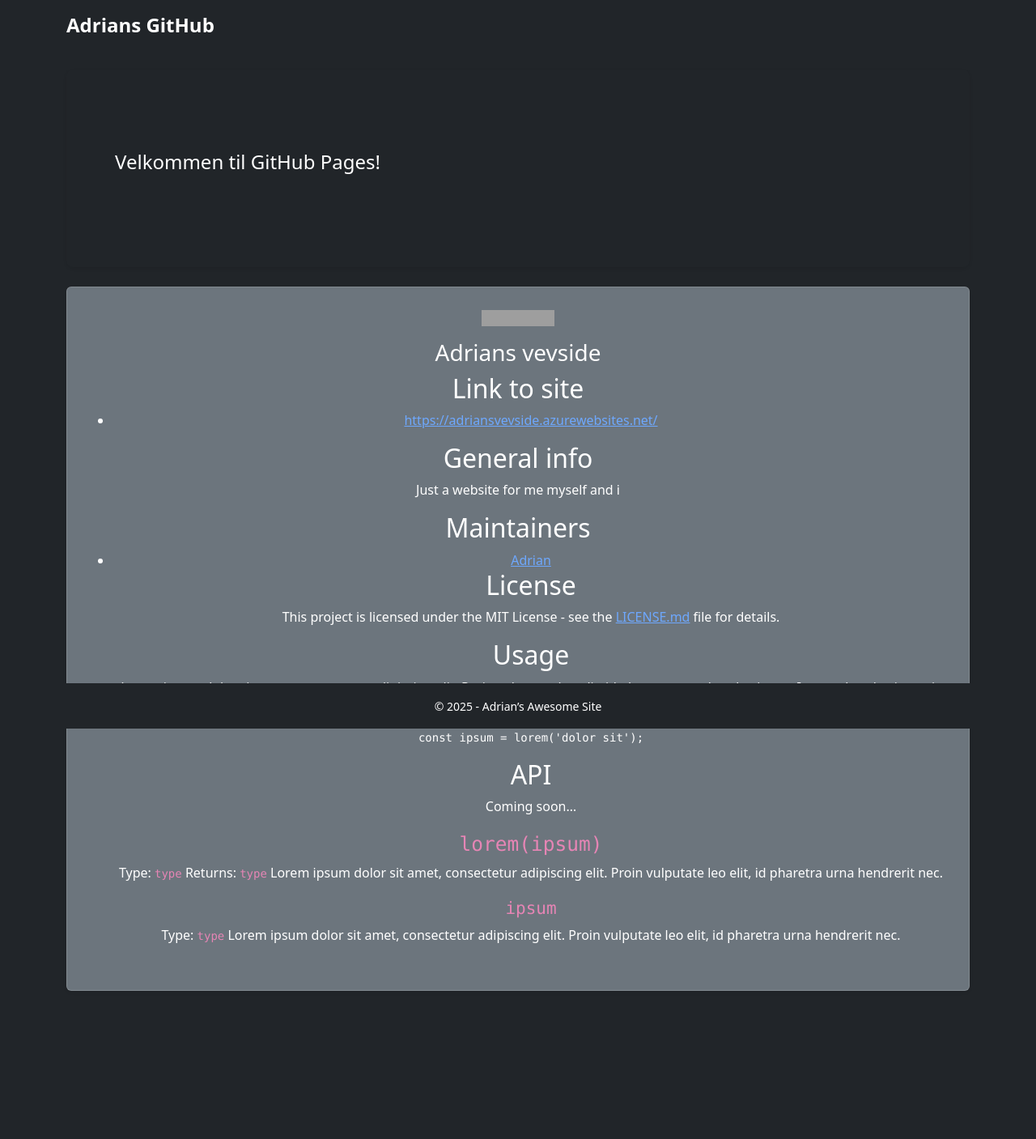
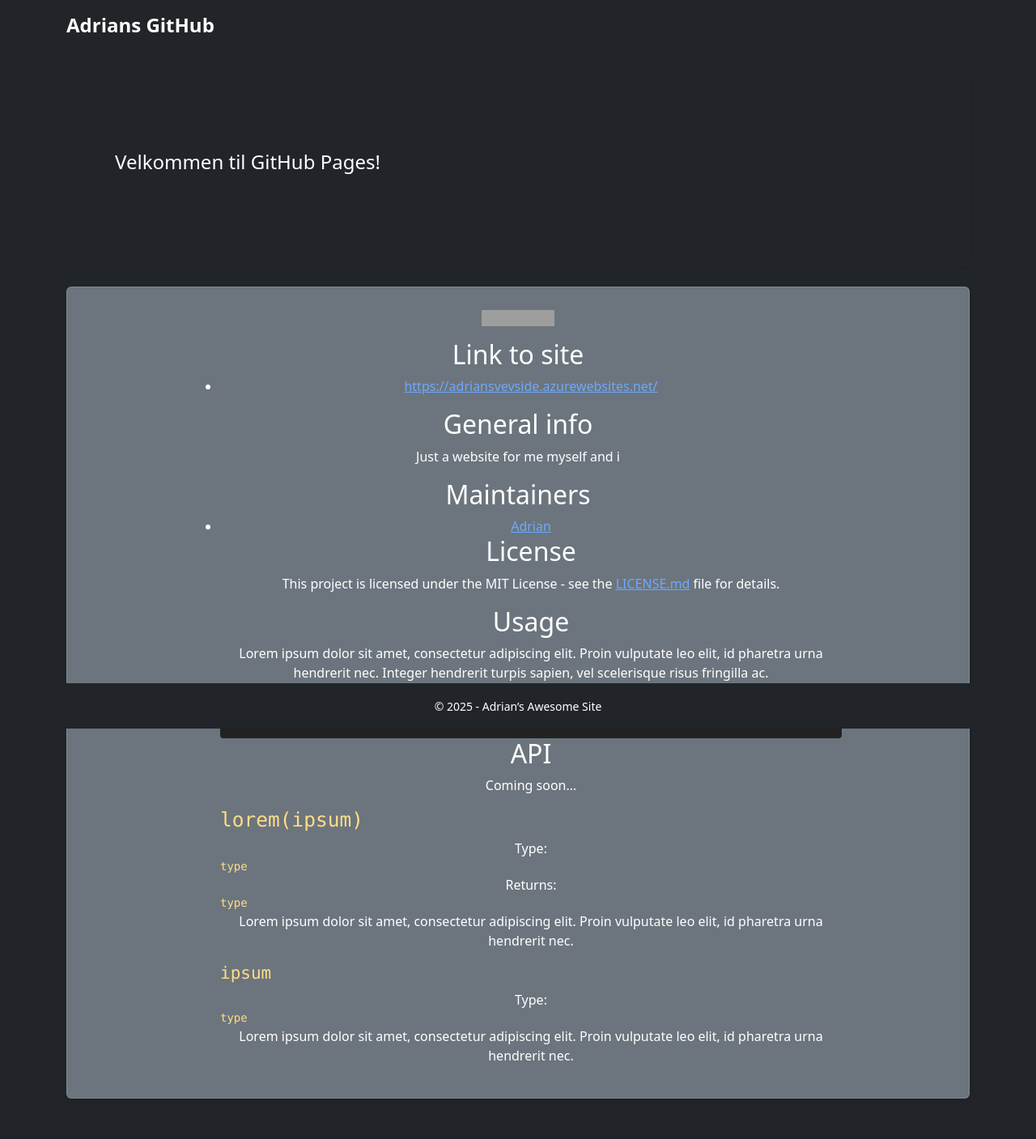
Before and after one commit to Vigdals/AdriansVevside, a Jekyll site: the page built from docs/index.md, in a window 1280 px wide. Shown: the whole page at 81% size. Built offline with Jekyll 4.4.1, drawn with Linux system fonts in a browser that asks for light colours; before the commit the page ends 1274 px from its top, so only the background shows below that; grey boxes are pictures that could not be loaded.

Commit message:
more darker mode

```diff
--- a/docs/_layouts/default.html
+++ b/docs/_layouts/default.html
@@ -4,26 +4,65 @@
     <meta charset="UTF-8" />
     <title>{{ page.title }}</title>
 
-    <!-- Bootstrap CSS -->
+    <!-- Bootstrap CSS (no integrity attrs for simplicity) -->
     <link
       rel="stylesheet"
       href="https://cdn.jsdelivr.net/npm/bootstrap@5.3.0/dist/css/bootstrap.min.css"
     />
 
+    <!-- Some custom CSS overrides -->
     <style>
-      /* Minimal custom overrides */
       body {
-        margin-bottom: 50px; /* footer spacing */
+        margin-bottom: 50px; /* space above the fixed footer */
       }
+
       .navbar-brand {
         font-weight: bold;
         font-size: 1.5rem;
+      }
+
+      /* A narrower container for readability */
+      .content-wrapper {
+        max-width: 800px;   /* change to taste */
+        margin: 0 auto;     /* center horizontally */
+      }
+
+      /* We'll apply .markdown-body so we can style Markdown selectively */
+      .markdown-body h1,
+      .markdown-body h2,
+      .markdown-body h3,
+      .markdown-body p,
+      .markdown-body ul,
+      .markdown-body ol,
+      .markdown-body table,
+      .markdown-body blockquote {
+        text-align: center;
+      }
+
+      /* Code blocks and inline code stay left-aligned */
+      .markdown-body pre,
+      .markdown-body code {
+        text-align: left;
+        margin: 0 auto; /* center the code block itself */
+        display: block;
+      }
+
+      .markdown-body pre {
+        background-color: #222; /* dark background for code block */
+        padding: 1rem;
+        border-radius: 4px;
+      }
+
+      /* Optional: lighten text inside code for better contrast */
+      .markdown-body code {
+        color: #ffdd88;
       }
     </style>
   </head>
 
   <!-- Use Bootstrap's dark theme system -->
   <body data-bs-theme="dark">
+
     <!-- Navbar -->
     <nav class="navbar navbar-expand-lg bg-dark navbar-dark">
       <div class="container">
@@ -51,10 +90,11 @@
         </div>
       </div>
 
-      <!-- Actual Page Content -->
-      <!-- The "text-center" class centers all text inside (including headings, code, etc.) -->
-      <div class="card p-4 shadow-sm bg-secondary text-white text-center">
-        {{ content }}
+      <!-- Wrap the Markdown content in a narrower card -->
+      <div class="card p-4 shadow-sm bg-secondary text-white">
+        <div class="content-wrapper markdown-body">
+          {{ content }}
+        </div>
       </div>
     </div>
 
--- a/docs/index.md
+++ b/docs/index.md
@@ -4,7 +4,6 @@ title: "Home"
 ---
 
 [![Board Status](https://dev.azure.com/adhvi/3093fd49-6d98-446c-b7ea-d0dcd7eda40d/114477e7-bf49-4fd4-bfdf-494c5ba0b07c/_apis/work/boardbadge/2ef32e82-faee-4544-8345-31d6f01e5fa2)](https://dev.azure.com/adhvi/3093fd49-6d98-446c-b7ea-d0dcd7eda40d/_boards/board/t/114477e7-bf49-4fd4-bfdf-494c5ba0b07c/Microsoft.RequirementCategory)
-<h3 align="center">Adrians vevside</h3>
 
 ## Link to site
 * [https://adriansvevside.azurewebsites.net/](https://adriansvevside.azurewebsites.net/)
```
Also changed, not shown: other parts of docs/_layouts/default.html (+1 -3 lines).
